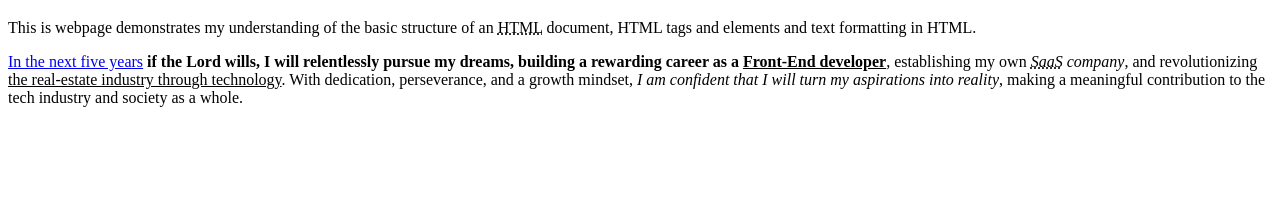
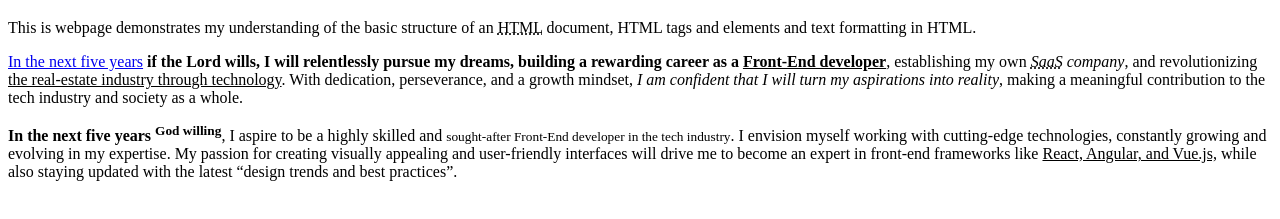
Before and after one commit to amankanz/AZ-Frontend-HTMLCSS, a plain HTML site: page index.html in a window 1280 px wide. Shown: the part 61-280 px from the top of the page. Drawn offline with Linux system fonts and the light colour scheme.

Commit message:
Assignment to demonstrate my understanding of HTML

```diff
--- a/index.html
+++ b/index.html
@@ -13,5 +13,9 @@
   <p>
     <a href="#">In the next five years</a> <b>if the Lord wills, I will relentlessly pursue my dreams, building a rewarding career as a <u>Front-End developer</u></b>, establishing my own <i><abbr title="Software as a Service">SaaS</abbr> company</i>, and revolutionizing <u>the real-estate industry through technology</u>. With dedication, perseverance, and a growth mindset, <em>I am confident that I will turn my aspirations into reality</em>, making a meaningful contribution to the tech industry and society as a whole.
   </p>
+
+  <p>
+    <strong>In the next five years</strong> <sup><b>God willing</b></sup>, I aspire to be a highly skilled and <small>sought-after Front-End developer in the tech industry</small>. I envision myself working with cutting-edge technologies, constantly growing and evolving in my expertise. My passion for creating visually appealing and user-friendly interfaces will drive me to become an expert in front-end frameworks like <ins>React, Angular, and Vue.js,</ins> while also staying updated with the latest <q>design trends and best practices</q>.
+  </p>
 </body>
 </html>
```
